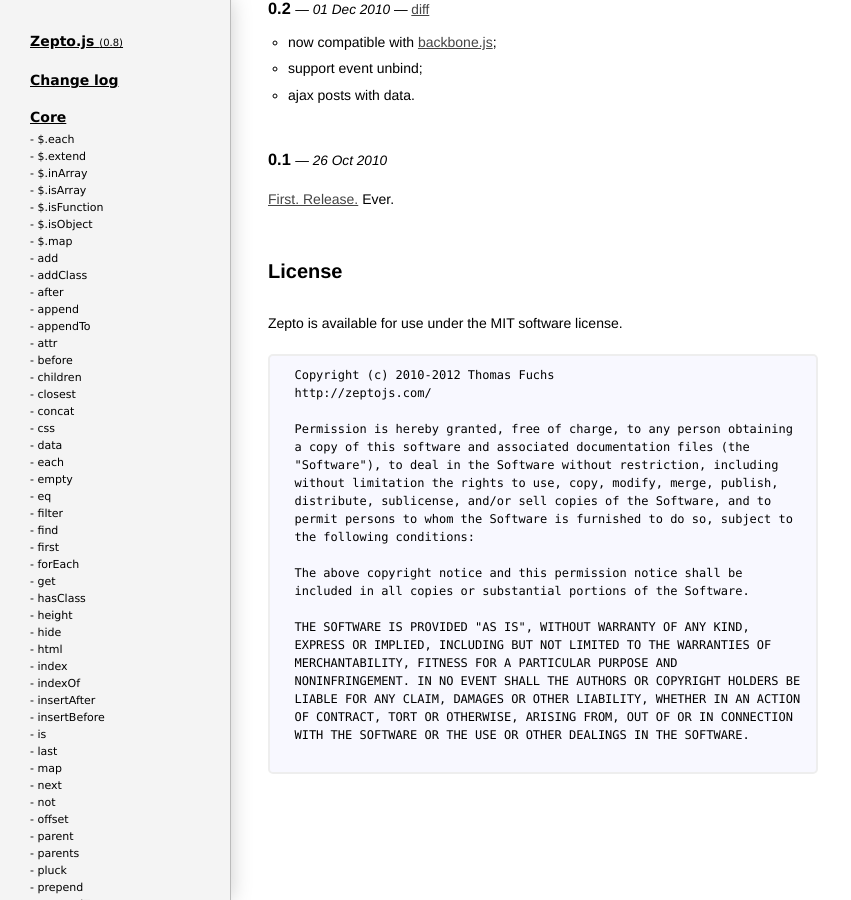
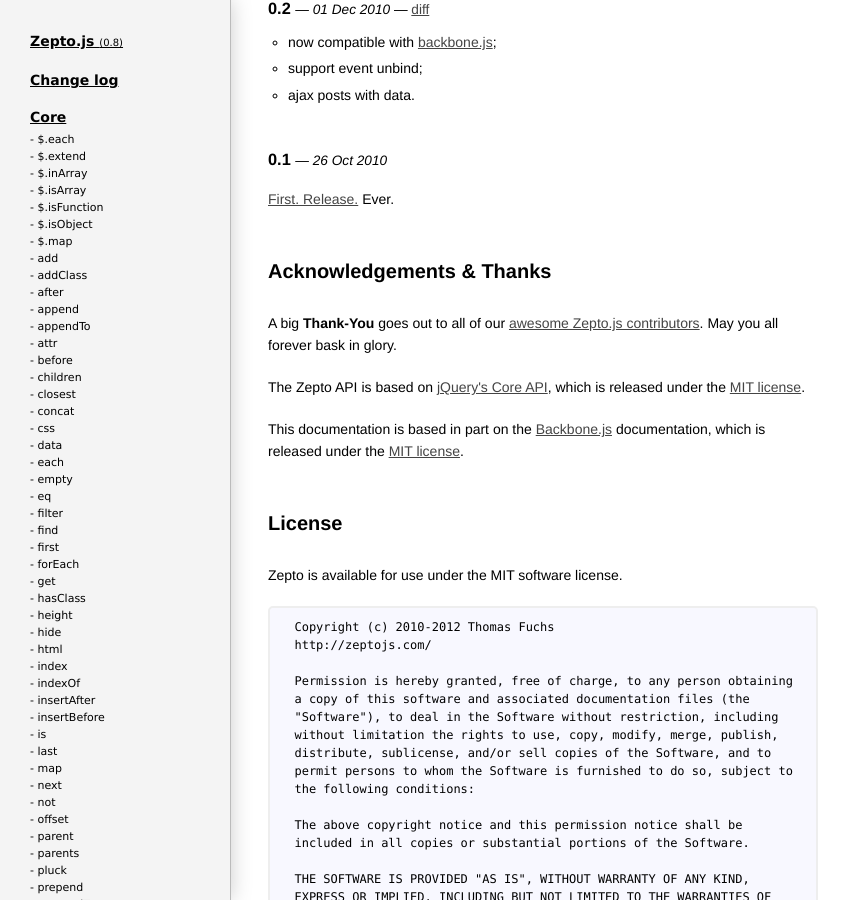
Before and after one commit to madrobby/zepto, a Jekyll site: the page built from index.html, in a window 1280 px wide and 900 px high, scrolled down 19502 px. Shown: the whole window, without its empty margins (0-851 px from the left). Built offline with Jekyll 4.4.1, drawn with Linux system fonts in a browser that asks for light colours; Markdown is read by kramdown in place of the engine named in the settings; comment, search, counter and statistics services are not loaded.

Commit message:
add licenses and thank-you

```diff
--- a/index.html
+++ b/index.html
@@ -196,6 +196,26 @@ github_url: https://github.com/madrobby/zepto
     </article>
     {% endfor %}
 
+    <h2>Acknowledgements &amp; Thanks</h2>
+
+    <p>
+      A big <b>Thank-You</b> goes out to all of our
+      <a href="https://github.com/madrobby/zepto/contributors">awesome Zepto.js contributors</a>.
+      May you all forever bask in glory.
+    </p>
+
+    <p>
+      The Zepto API is based on <a href="http://jquery.com/">jQuery's Core API</a>, which
+      is released under the <a href="https://github.com/jquery/jquery/blob/master/MIT-LICENSE.txt">MIT license</a>.
+    </p>
+
+    <p>
+      This documentation is based in part on the
+      <a href="https://github.com/documentcloud/backbone/">Backbone.js</a>
+      documentation, which is released under the
+      <a href="https://github.com/documentcloud/backbone/blob/master/LICENSE">MIT license</a>.
+    </p>
+
     <h2 id="license">License</h2>
     {% include license.html %}
 
```
